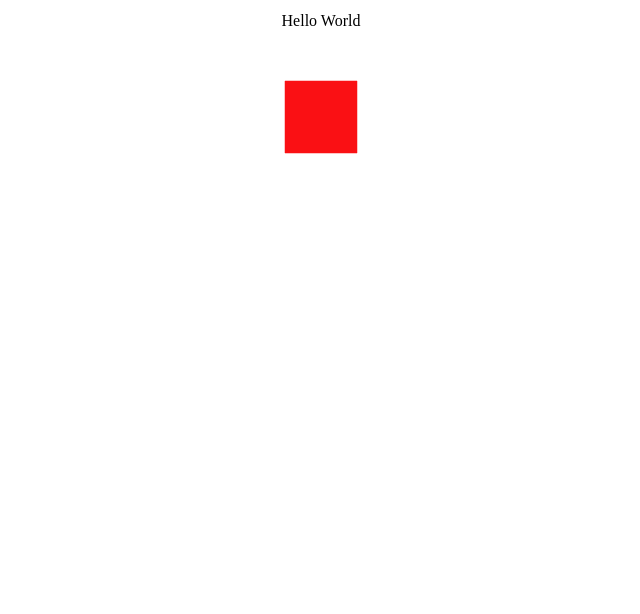
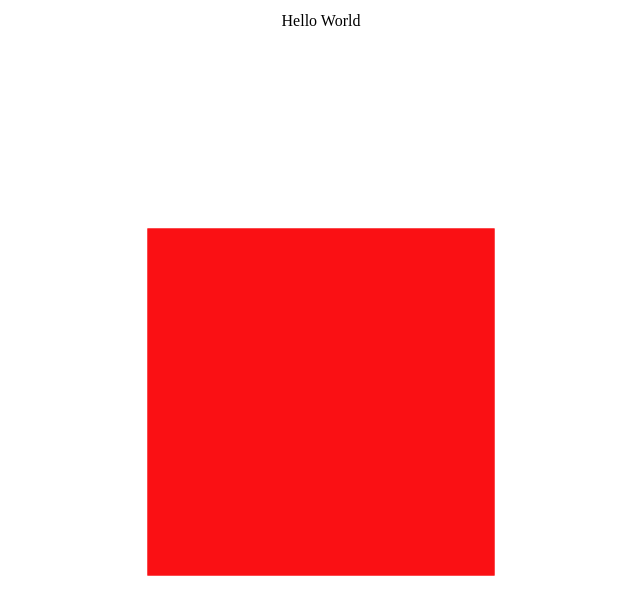
Before and after one commit to rqphy/Builder, a React (Vite) app: page /build in a window 1280 px wide. Shown: the top 614 px of the page, without its empty margins (319-959 px from the left). Built offline with nearby package versions, Linux system fonts and the light colour scheme.

Commit message:
:lipstick: update canvas size

```diff
--- /dev/null
+++ b/src/styles/components/experience.scss
@@ -0,0 +1,6 @@
+.Build {
+	canvas {
+		width: 90%;
+		height: 90vh;
+	}
+}
--- a/src/styles/components/index.scss
+++ b/src/styles/components/index.scss
@@ -1 +1,2 @@
 @import "./header.scss";
+@import "./experience.scss";
```
